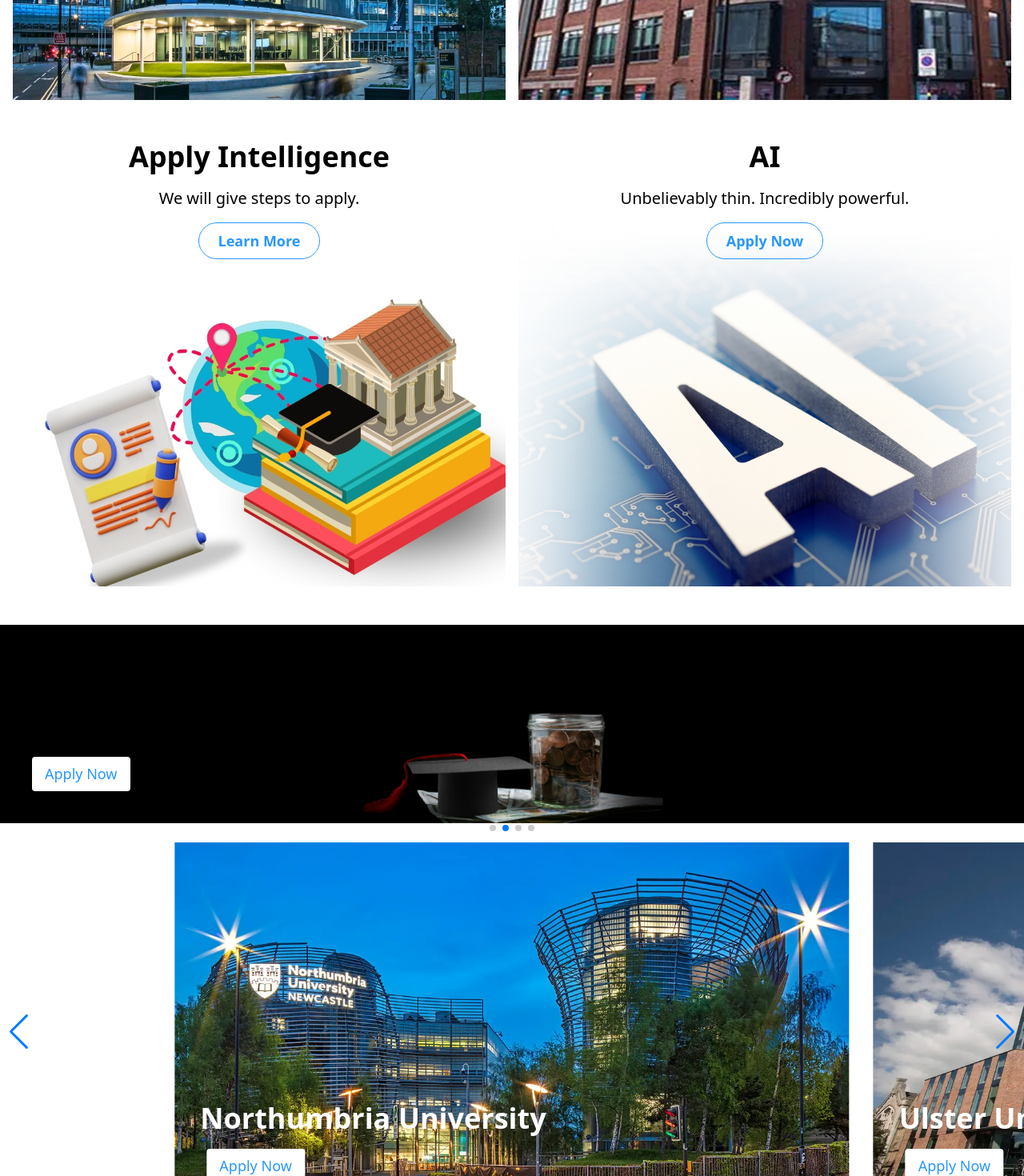
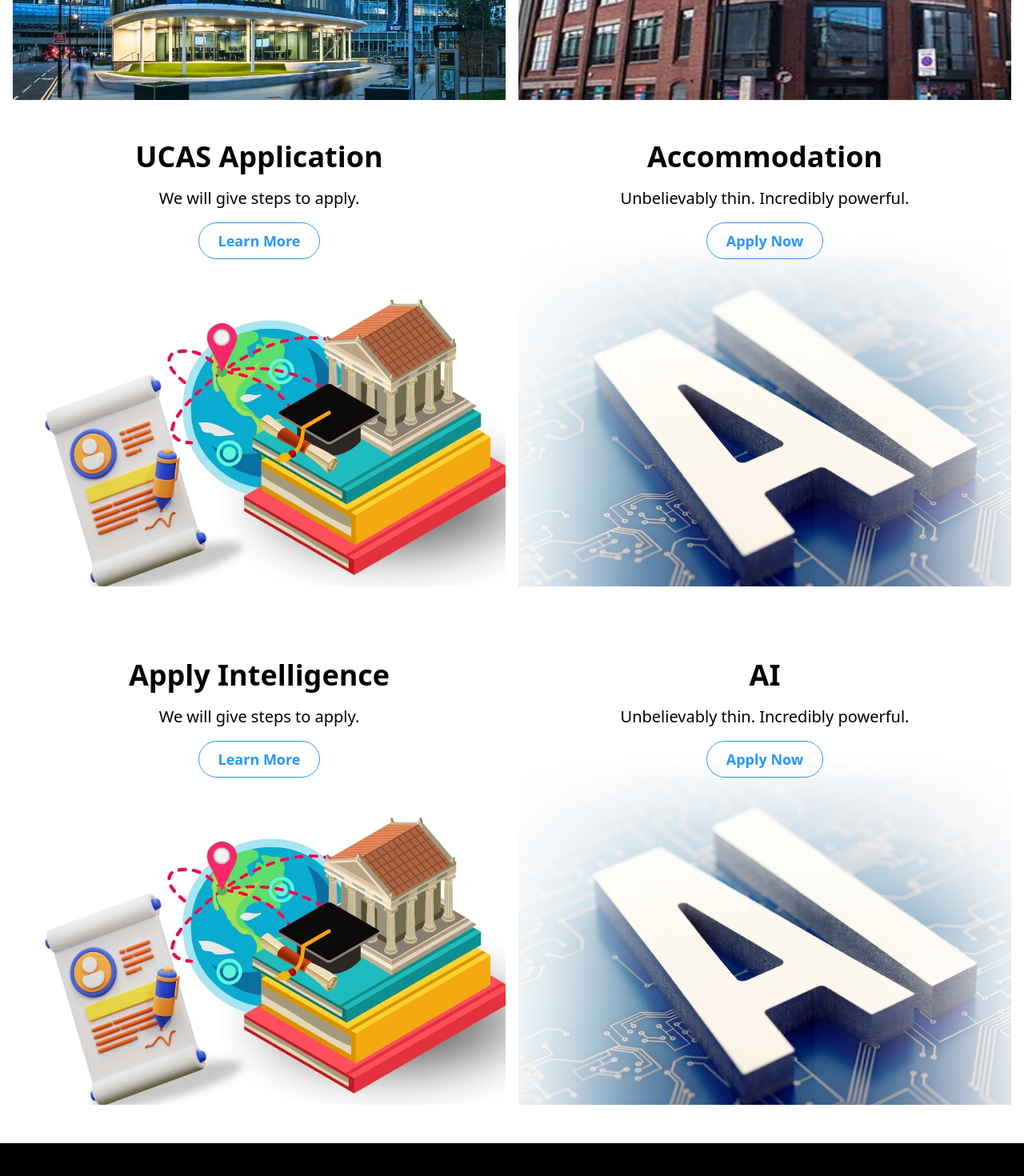
Before and after one commit to Munshi91/iphone, a React (Vite) app: page / in a window 1280 px wide. Shown: the part 2500-3970 px from the top of the page at 80% size. Built offline with nearby package versions, Linux system fonts and the light colour scheme; no server answers.

Commit message:
Update Home.jsx

```diff
--- a/src/Pages/Home/Home.jsx
+++ b/src/Pages/Home/Home.jsx
@@ -214,6 +214,74 @@
             </div>
             <div className="relative mt-4 md:mt-10 z-10 flex flex-col justify-center items-center  text-center">
               <h2 className="text-4xl text-black font-bold leading-tight mb-4">
+                UCAS Application
+              </h2>
+              <p className="text-xl text-black mb-4">
+                We will give steps to apply.
+              </p>
+              <div className="md:px-8 sm:items-start sm:justify-center sm:px-0 md:space-x-5 sm:flex">
+                <a
+                  href="#"
+                  className="inline-flex  items-center px-4 justify-center w-full md:px-6 py-2 text-lg font-semibold text-blue hover:text-white bg-transparent border border-blue sm:w-auto rounded-full hover:bg-blue focus:outline-none"
+                  role="button"
+                >
+                  Learn More
+                </a>
+              </div>
+            </div>
+          </div>
+          <div className="relative w-full md:w-1/2 h-[600px] text-black overflow-hidden">
+            <div className="absolute inset-0  flex justify-center md:justify-end">
+              <img
+                src={AI}
+                alt="Background Image"
+                className="object-cover object-center hidden md:block"
+              />
+              <img
+                src={AI}
+                alt="Background Image"
+                className="object-cover object-center md:hidden"
+              />
+            </div>
+            <div className="relative mt-4 md:mt-10 z-10 flex flex-col justify-center items-center  text-center">
+              <h2 className="text-4xl text-black font-bold leading-tight mb-4">
+                Accommodation
+              </h2>
+              <p className="text-xl text-black mb-4">
+                Unbelievably thin. Incredibly powerful.
+              </p>
+              <div className="md:px-8 sm:items-start sm:justify-center sm:px-0 md:space-x-5 sm:flex">
+                <a
+                  href="#"
+                  className="inline-flex  items-center px-4 justify-center w-full md:px-6 py-2 text-lg font-semibold text-blue hover:text-white bg-transparent border border-blue sm:w-auto rounded-full hover:bg-blue focus:outline-none"
+                  role="button"
+                >
+                  Apply Now
+                </a>
+              </div>
+            </div>
+          </div>
+        </div>
+      </section>
+      <div className="bg-white py-1 "></div>
+
+      <section className="mb-10">
+        <div className="flex flex-col md:mx-4   gap-4 md:flex-row items-center max-w-8xl">
+          <div className="relative w-full md:w-1/2 h-[600px]  overflow-hidden">
+            <div className="absolute inset-0  flex justify-center md:justify-end">
+              <img
+                src={ApplyInt}
+                alt="Background Image"
+                className="object-cover object-center hidden md:block"
+              />
+              <img
+                src={ApplyInt}
+                alt="Background Image"
+                className="object-cover object-center md:hidden"
+              />
+            </div>
+            <div className="relative mt-4 md:mt-10 z-10 flex flex-col justify-center items-center  text-center">
+              <h2 className="text-4xl text-black font-bold leading-tight mb-4">
                 Apply Intelligence
               </h2>
               <p className="text-xl text-black mb-4">
```
